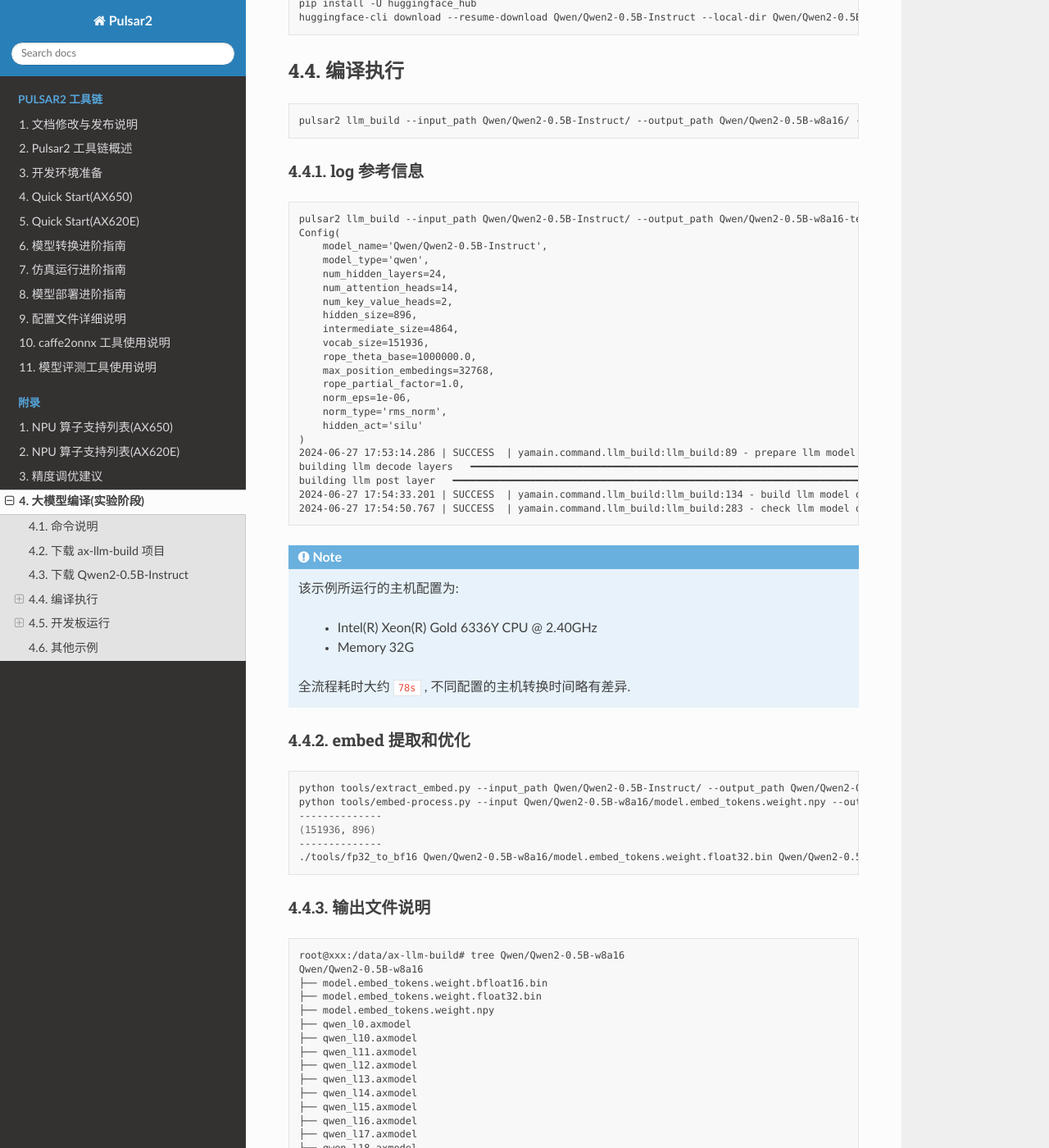
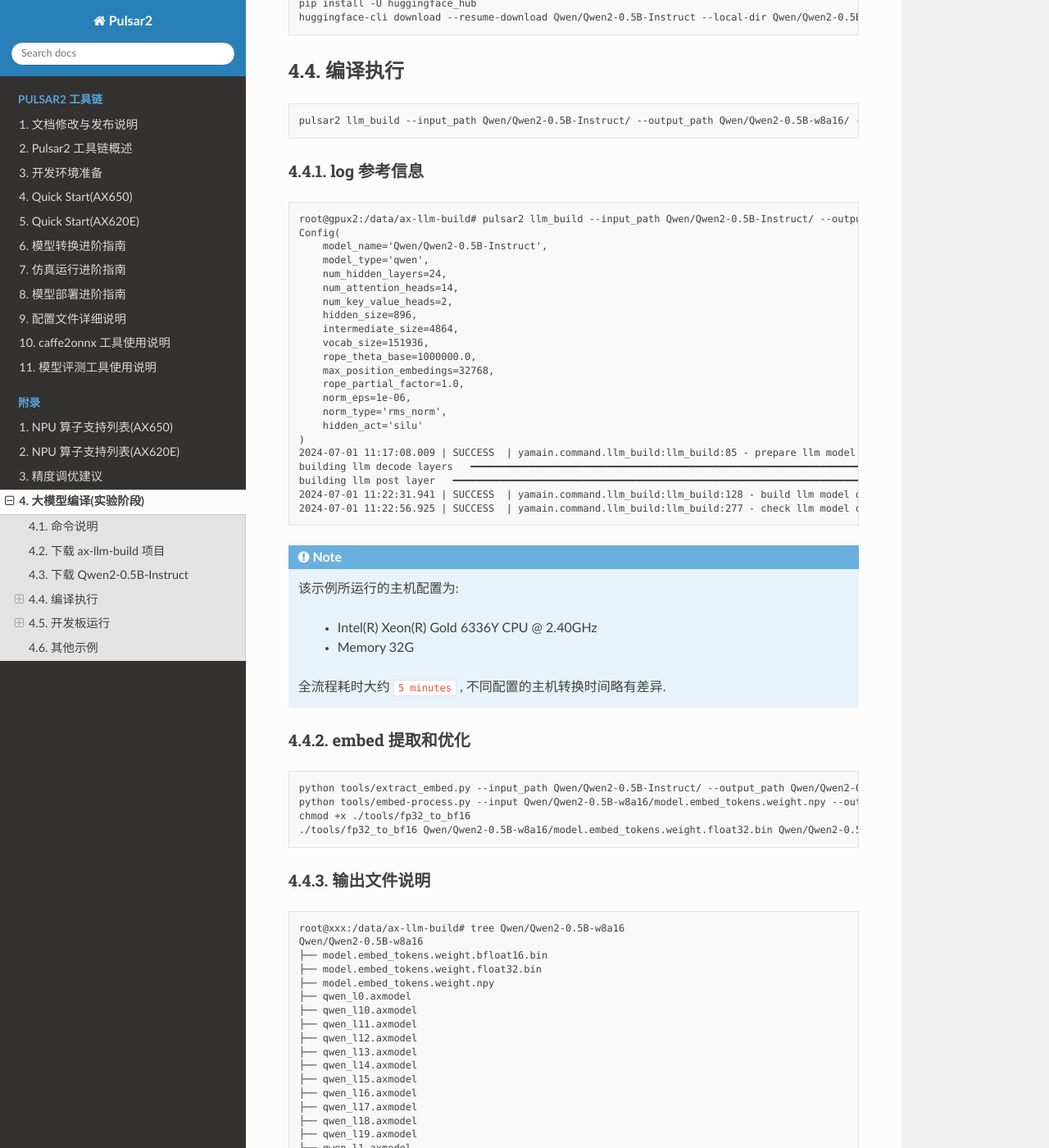
Before and after one commit to AXERA-TECH/pulsar2-docs, a Sphinx documentation site: the page built from source/appendix/build_llm.rst, in a window 1280 px wide and 1400 px high, scrolled down 1255 px. Shown: the whole window at 82% size. Built offline with Sphinx 7.4.7 and the Read the Docs theme 2.0.0, drawn with Linux system fonts in a browser that asks for light colours.

Commit message:
Update build_llm.rst

```diff
--- a/source/appendix/build_llm.rst
+++ b/source/appendix/build_llm.rst
@@ -80,7 +80,7 @@
 
 .. code-block::
 
-    pulsar2 llm_build --input_path Qwen/Qwen2-0.5B-Instruct/ --output_path Qwen/Qwen2-0.5B-w8a16-test/ --kv_cache_len 1023 --model_config config/qwen2-0.5B.json --hidden_state_type bf16 --weight_type s8
+    root@gpux2:/data/ax-llm-build# pulsar2 llm_build --input_path Qwen/Qwen2-0.5B-Instruct/ --output_path Qwen/Qwen2-0.5B-w8a16/ --kv_cache_len 1023 --model_config config/qwen2-0.5B.json --hidden_state_type bf16 --weight_type s8
     Config(
         model_name='Qwen/Qwen2-0.5B-Instruct',
         model_type='qwen',
@@ -97,11 +97,12 @@
         norm_type='rms_norm',
         hidden_act='silu'
     )
-    2024-06-27 17:53:14.286 | SUCCESS  | yamain.command.llm_build:llm_build:89 - prepare llm model done!
-    building llm decode layers   ━━━━━━━━━━━━━━━━━━━━━━━━━━━━━━━━━━━━━━━━━━━━━━━━━━━━━━━━━━━━━━━━━━━━━━━━━━━━━━━━━━━━━━━━━━━━━━━━━━━━━━━━━━━━━━━━━━━━━━━━━━━━━━━━━━━━━━━━━━━━━━━━━━━━━━━━━━━━━━ 24/24 0:00:22
-    building llm post layer   ━━━━━━━━━━━━━━━━━━━━━━━━━━━━━━━━━━━━━━━━━━━━━━━━━━━━━━━━━━━━━━━━━━━━━━━━━━━━━━━━━━━━━━━━━━━━━━━━━━━━━━━━━━━━━━━━━━━━━━━━━━━━━━━━━━━━━━━━━━━━━━━━━━━━━━━━━━━━━━━━━━━ 1/1 0:00:56
-    2024-06-27 17:54:33.201 | SUCCESS  | yamain.command.llm_build:llm_build:134 - build llm model done!
-    2024-06-27 17:54:50.767 | SUCCESS  | yamain.command.llm_build:llm_build:283 - check llm model done!
+    2024-07-01 11:17:08.009 | SUCCESS  | yamain.command.llm_build:llm_build:85 - prepare llm model done!
+    building llm decode layers   ━━━━━━━━━━━━━━━━━━━━━━━━━━━━━━━━━━━━━━━━━━━━━━━━━━━━━━━━━━━━━━━━━━━━━━━━━━━━━━━━━━━━━━━━━━━━━━━━━━━━━━━━━━━━━━━━━━━━━━━━━━━━━━━━ 24/24 0:03:59
+    building llm post layer   ━━━━━━━━━━━━━━━━━━━━━━━━━━━━━━━━━━━━━━━━━━━━━━━━━━━━━━━━━━━━━━━━━━━━━━━━━━━━━━━━━━━━━━━━━━━━━━━━━━━━━━━━━━━━━━━━━━━━━━━━━━━━━━━━━━━━━ 1/1 0:01:24
+    2024-07-01 11:22:31.941 | SUCCESS  | yamain.command.llm_build:llm_build:128 - build llm model done!
+    2024-07-01 11:22:56.925 | SUCCESS  | yamain.command.llm_build:llm_build:277 - check llm model done!
+
 
 .. note::
 
@@ -110,7 +111,7 @@
         - Intel(R) Xeon(R) Gold 6336Y CPU @ 2.40GHz
         - Memory 32G
 
-    全流程耗时大约 ``78s`` , 不同配置的主机转换时间略有差异.
+    全流程耗时大约 ``5 minutes`` , 不同配置的主机转换时间略有差异.
 
 
 ^^^^^^^^^^^^^^^^^^^^^^^^^^^^^^^^^^^^
@@ -121,9 +122,7 @@
 
     python tools/extract_embed.py --input_path Qwen/Qwen2-0.5B-Instruct/ --output_path Qwen/Qwen2-0.5B-w8a16/
     python tools/embed-process.py --input Qwen/Qwen2-0.5B-w8a16/model.embed_tokens.weight.npy --output Qwen/Qwen2-0.5B-w8a16/model.embed_tokens.weight.float32.bin
-    --------------
-    (151936, 896)
-    --------------
+    chmod +x ./tools/fp32_to_bf16
     ./tools/fp32_to_bf16 Qwen/Qwen2-0.5B-w8a16/model.embed_tokens.weight.float32.bin Qwen/Qwen2-0.5B-w8a16/model.embed_tokens.weight.bfloat16.bin
 
 ^^^^^^^^^^^^^^^^^^^^^^^^^^^^^^^^^^^^
```
